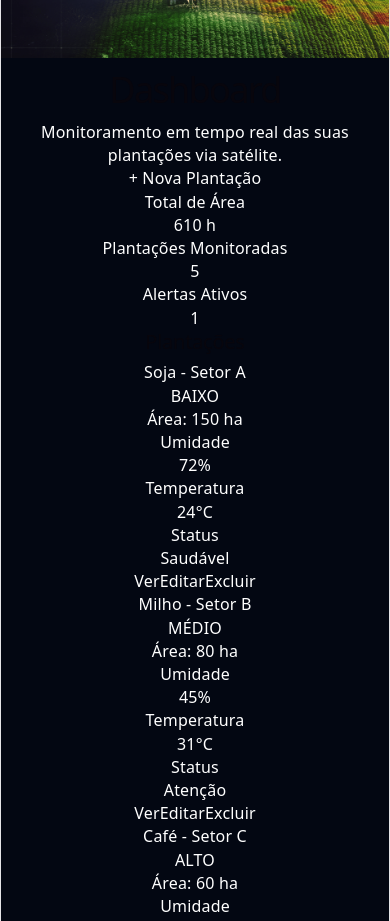
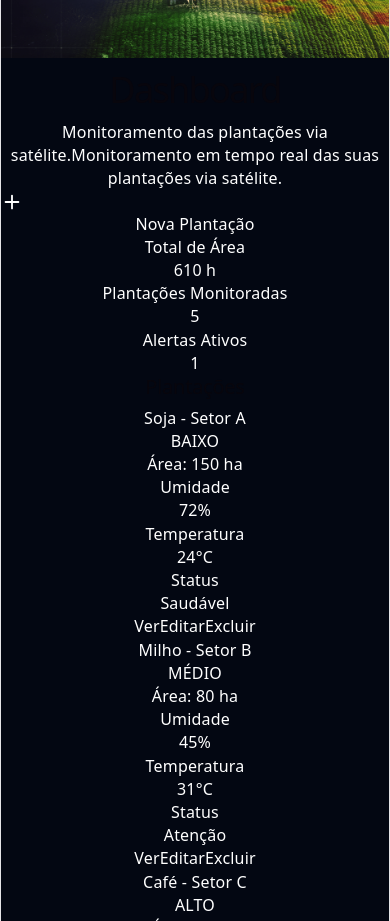
Before and after one commit to byreeh/agrosat-global-solution, a React (Vite) app: page /dashboard in a window 390 px wide. Shown: the part 820-1741 px from the top of the page. Built offline with nearby package versions, Linux system fonts and the light colour scheme; data requests are answered from the project's data file.

Commit message:
Melhora responsividade do dashboard (botão e textos mobile)

```diff
--- a/src/pages/Dashboard.tsx
+++ b/src/pages/Dashboard.tsx
@@ -40,14 +40,39 @@ export default function Dashboard() {
           <div className="absolute inset-0 bg-gradient-to-r from-gray-950 via-gray-900/95 to-transparent"></div>
           <div className="relative max-w-6xl mx-auto flex justify-between items-center">
           <div>
-            <h1 className="text-4xl md:text-5xl font-bold text-green-400 mb-4">Dashboard</h1>
-            <p className="text-lg text-gray-300">Monitoramento em tempo real das suas plantações via satélite.</p>
+            <h1 className="text-3xl md:text-5xl font-bold text-green-400 mb-2">Dashboard</h1>
+            <p className=" text-sm md:text-lg text-gray-300">
+              <span className="sm:hidden">
+              Monitoramento das plantações via satélite.
+              </span>
+
+              <span className="hidden sm:inline">
+              Monitoramento em tempo real das suas plantações via satélite.
+            </span>
+              </p>
           </div>
           <Link
             to="/dashboard/nova"
-            className="bg-green-600 hover:bg-green-500 text-white px-4 py-2 rounded-lg font-semibold transition"
+             className="bg-green-600 hover:bg-green-500 text-white px-4 py-2 rounded-lg font-semibold transition flex items-center gap-2 shadow-lg shadow-green-600/30"
+            aria-label="Nova Plantação"
           >
-            + Nova Plantação
+            <svg
+              width="22"
+              height="22"
+              viewBox="0 0 24 24"
+              fill="none"
+              xmlns="http://www.w3.org/2000/svg"
+            >
+              <path
+                d="M12 5v14M5 12h14"
+                stroke="currentColor"
+                strokeWidth="2"
+                strokeLinecap="round"
+              />
+            </svg>
+            <span className="hidden sm:inline">
+              Nova Plantação
+            </span>
           </Link>
           </div>
         </section>
```
